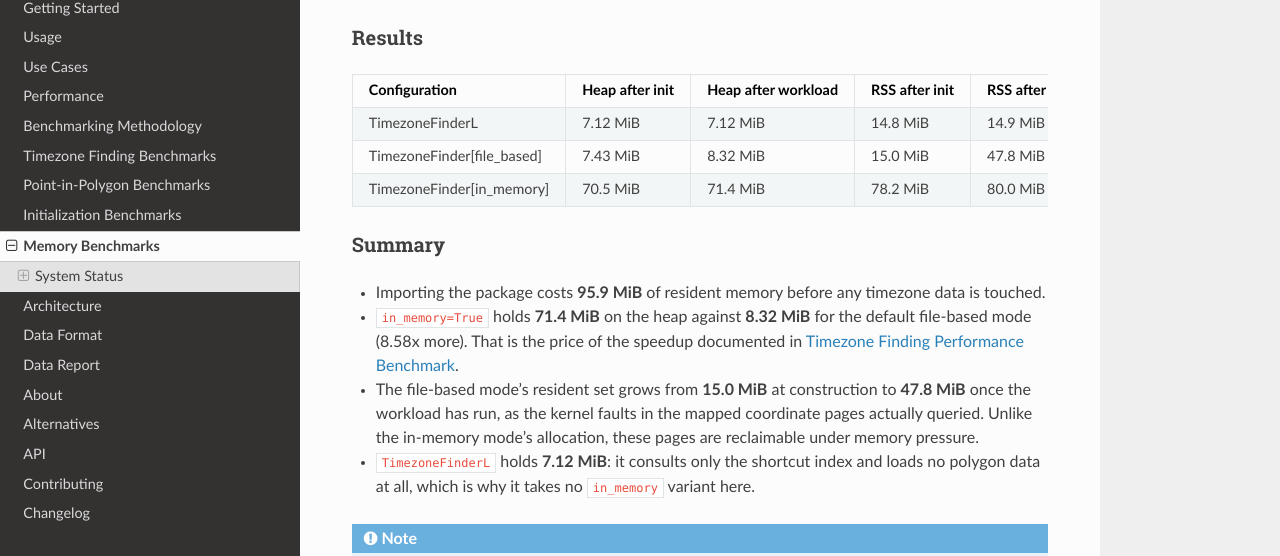
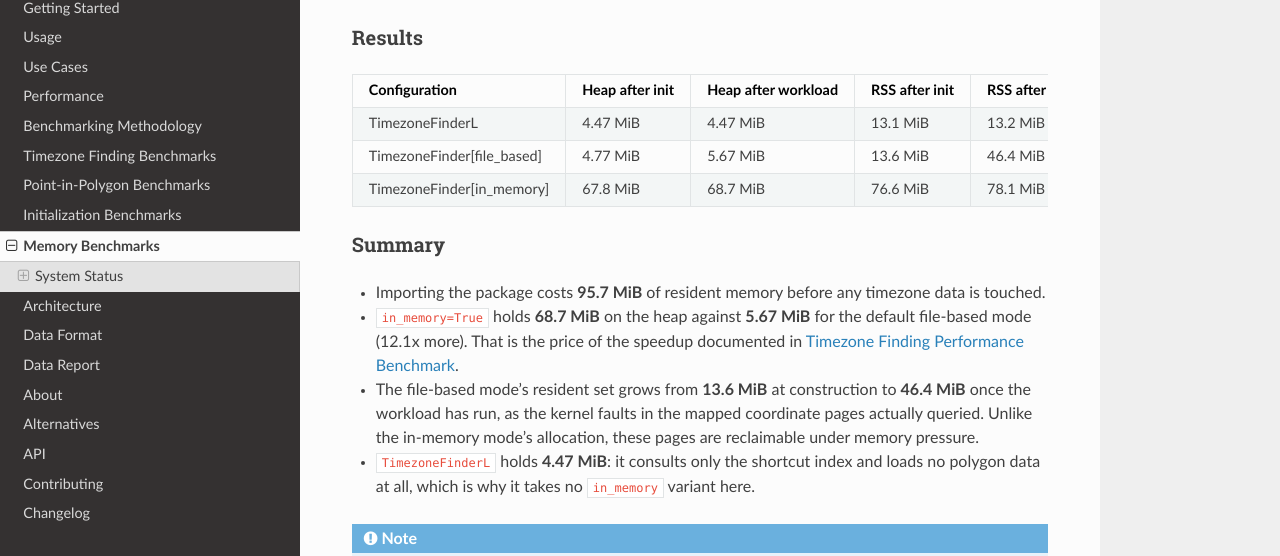
Before and after one commit to jannikmi/timezonefinder, a Sphinx documentation site: the page built from docs/benchmark_results_memory.rst, in a window 1280 px wide and 900 px high, scrolled down 1093 px. Shown: the part 144-700 px from the top of the window. Built offline with Sphinx 7.4.7 and the Read the Docs theme 3.1.0, drawn with Linux system fonts in a browser that asks for light colours.

Commit message:
Regenerate the memory report against the compact shortcut mapping
`make memory` + `scripts.render_benchmark_reports --memory-json`, on the
same machine and interpreter the committed report was measured on
(Python 3.14.2, NumPy 2.3.5, Darwin arm64, numba). Re-rendering the
pre-change measurement first reproduced every committed heap figure
exactly, so the diff below is the change, not the machine.

Heap drops by 2.65 MiB in all three configurations - the shortcut
mapping is loaded by each of them - which is 37% of `TimezoneFinderL`,
whose only large structure it is. RSS drops by 1.4-1.7 MiB. The
in-memory-vs-file-based heap ratio in the summary rises from 8.58x to
12.1x because the denominator shrank.

`docs/alternatives.rst` quotes two of these figures by hand and is
updated with them.

Co-Authored-By: Claude Opus 5 <noreply@anthropic.com>

```diff
--- a/docs/alternatives.rst
+++ b/docs/alternatives.rst
@@ -65,7 +65,7 @@ difference is in what they do with that dataset's geometry.
      - ~286k queries/s on one core for uniformly random points, with Numba and without the C extension, on macOS arm64 (:doc:`benchmark_results_timezonefinding`)
      - `~320k queries/s <https://github.com/ringsaturn/tz-benchmark>`__ reported by a third-party benchmark on unstated hardware
    * - Memory Usage
-     - ~8 MiB allocated by default (polygon data stays memory-mapped), ~71 MiB with ``in_memory=True`` (:doc:`benchmark_results_memory`)
+     - ~6 MiB allocated by default (polygon data stays memory-mapped), ~69 MiB with ``in_memory=True`` (:doc:`benchmark_results_memory`)
      - Not measured here
    * - Distribution Size
      - ~52 MB per wheel for 8.2.5 on PyPI; ~64 MB of binary data once installed (:doc:`data_report`)
@@ -91,7 +91,7 @@ difference is in what they do with that dataset's geometry.
    would require benchmarking both under one harness, which nobody has done.
 
    The same applies in reverse to memory: ``tzfpy``'s footprint has not been measured here, so the
-   ~8 MiB figure describes this package only and is not a claim about the comparison.
+   ~6 MiB figure describes this package only and is not a claim about the comparison.
 
 
 When to choose which package
@@ -141,7 +141,7 @@ Against that, the design decisions below are all the same decision made repeated
   equator, far finer than the discrete polygons in the source data, so the extra precision was
   paying for nothing.
 - Memory-friendly binary files instead of text, read on demand rather than parsed up front.
-  This package allocates **~8 MiB** for its data structures by default, because the polygon
+  This package allocates **~6 MiB** for its data structures by default, because the polygon
   coordinates stay memory-mapped (:doc:`benchmark_results_memory` reports every mode).
 - Precomputed shortcuts shipped with the package instead of rebuilt at every startup.
 
--- a/docs/benchmark_results_memory.rst
+++ b/docs/benchmark_results_memory.rst
@@ -85,20 +85,20 @@ Results
      - RSS after init
      - RSS after workload
    * - TimezoneFinderL
-     - 7.12 MiB
-     - 7.12 MiB
-     - 14.8 MiB
-     - 14.9 MiB
+     - 4.47 MiB
+     - 4.47 MiB
+     - 13.1 MiB
+     - 13.2 MiB
    * - TimezoneFinder[file_based]
-     - 7.43 MiB
-     - 8.32 MiB
-     - 15.0 MiB
-     - 47.8 MiB
+     - 4.77 MiB
+     - 5.67 MiB
+     - 13.6 MiB
+     - 46.4 MiB
    * - TimezoneFinder[in_memory]
-     - 70.5 MiB
-     - 71.4 MiB
-     - 78.2 MiB
-     - 80.0 MiB
+     - 67.8 MiB
+     - 68.7 MiB
+     - 76.6 MiB
+     - 78.1 MiB
 
 
 
@@ -107,13 +107,13 @@ Summary
 ~~~~~~~
 
 
-* Importing the package costs **95.9 MiB** of resident memory before any timezone data is touched.
+* Importing the package costs **95.7 MiB** of resident memory before any timezone data is touched.
 
-* ``in_memory=True`` holds **71.4 MiB** on the heap against **8.32 MiB** for the default file-based mode (8.58x more). That is the price of the speedup documented in :doc:`benchmark_results_timezonefinding`.
+* ``in_memory=True`` holds **68.7 MiB** on the heap against **5.67 MiB** for the default file-based mode (12.1x more). That is the price of the speedup documented in :doc:`benchmark_results_timezonefinding`.
 
-* The file-based mode's resident set grows from **15.0 MiB** at construction to **47.8 MiB** once the workload has run, as the kernel faults in the mapped coordinate pages actually queried. Unlike the in-memory mode's allocation, these pages are reclaimable under memory pressure.
+* The file-based mode's resident set grows from **13.6 MiB** at construction to **46.4 MiB** once the workload has run, as the kernel faults in the mapped coordinate pages actually queried. Unlike the in-memory mode's allocation, these pages are reclaimable under memory pressure.
 
-* ``TimezoneFinderL`` holds **7.12 MiB**: it consults only the shortcut index and loads no polygon data at all, which is why it takes no ``in_memory`` variant here.
+* ``TimezoneFinderL`` holds **4.47 MiB**: it consults only the shortcut index and loads no polygon data at all, which is why it takes no ``in_memory`` variant here.
 
 .. note::
 
```
